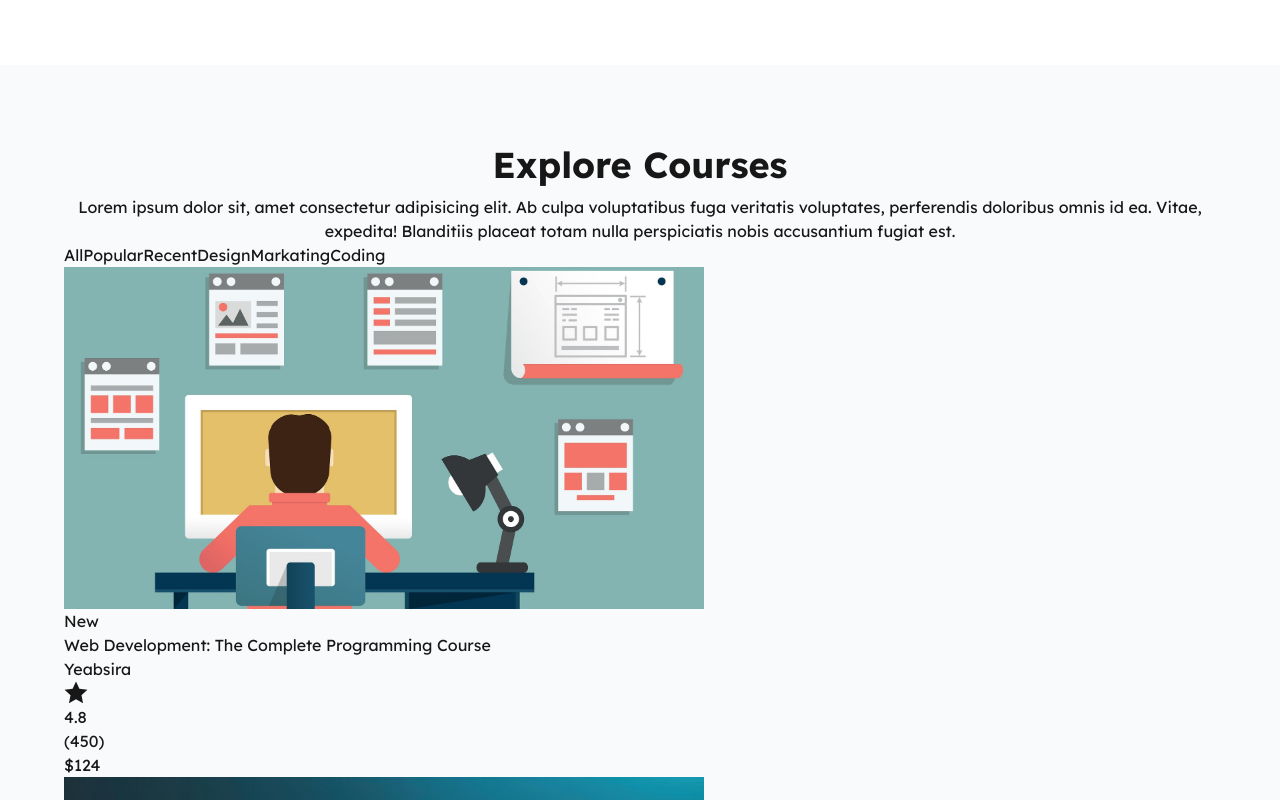
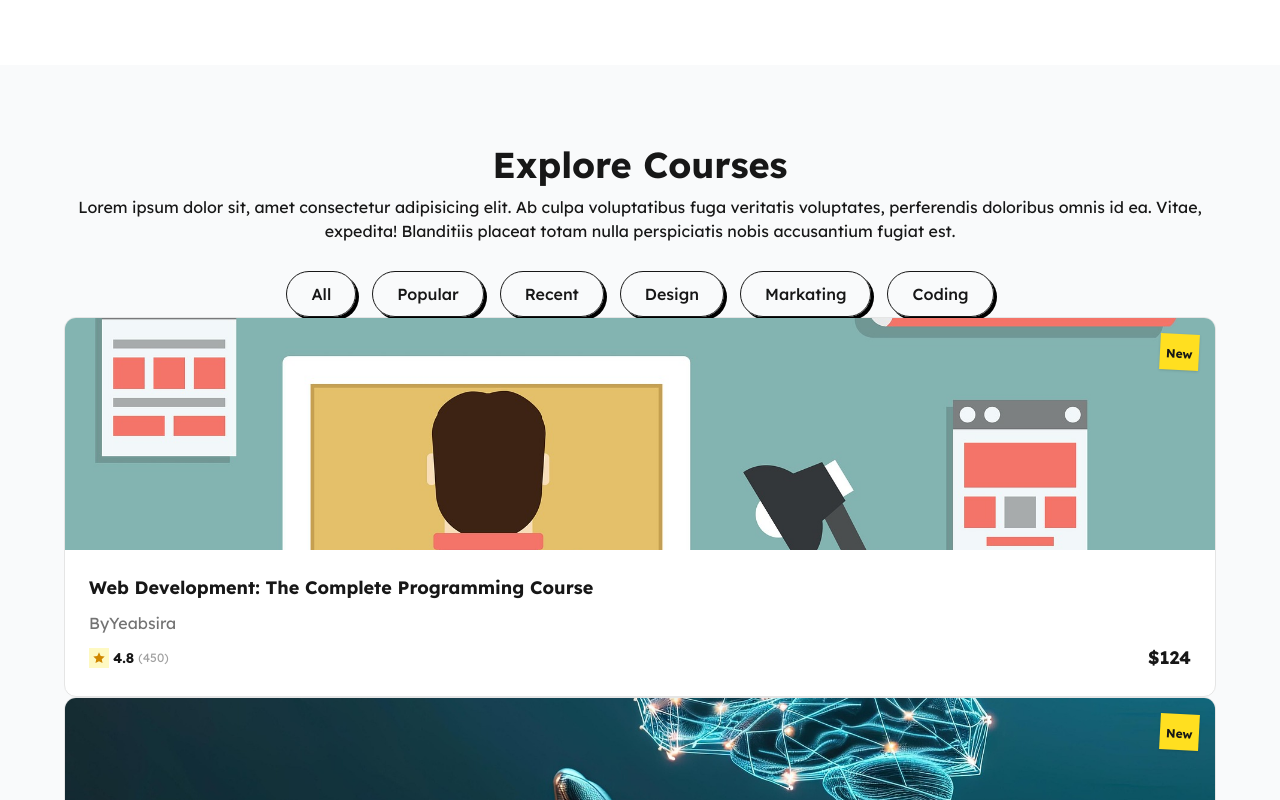
Before and after one commit to tilahundiriba/ScrachUp_Elearning, a React (Vite) app: page / in a window 1280 px wide. Shown: the part 1140-1940 px from the top of the page. Built offline with nearby package versions, Linux system fonts and the light colour scheme.

Commit message:
somr css added

```diff
--- a/src/components/Button.jsx
+++ b/src/components/Button.jsx
@@ -1,10 +1,10 @@
 import React from "react";
 
-const Button = ({ label,primary }) => {
+const Button = ({ label,primary,classes}) => {
   return <button className={`shadow-util px-6
     py-2.5 rounded-full font-medium
     transition-all
-    hover:bg-neutral-100 focus:bg-neutral-100 ${primary ? "bg-lime-400  hover:bg-lime-400 focus:bg-lime-400":
+    hover:bg-neutral-100 focus:bg-neutral-100 ${classes}${primary ? "bg-lime-400  hover:bg-lime-400 focus:bg-lime-400":
     "hover:bg-neutral-100 focus:bg-neutral-100"}`}>{label}</button>;
 };
 
--- a/src/components/Course.jsx
+++ b/src/components/Course.jsx
@@ -9,7 +9,7 @@ const Course = () => {
       <div className="container">
         <div className="text-center space-y-2.5">
           <h2 className="section-title">Explore Courses</h2>
-          <p className="">
+          <p className="tex- max-2xl mx-auto">
             Lorem ipsum dolor sit, amet consectetur adipisicing elit. Ab culpa
             voluptatibus fuga veritatis voluptates, perferendis doloribus omnis
             id ea. Vitae, expedita! Blanditiis placeat totam nulla perspiciatis
@@ -17,12 +17,13 @@ const Course = () => {
           </p>
         </div>
         {/* Wrapper */}
-        <div className="">
+        <div className="mt-7">
           {/* Tabs */}
-          <div className="">
+          <div className="flex flex-wrap justify-center gap-4">
             {["All", "Popular", "Recent", "Design", "Markating", "Coding"].map(
               (tab) => (
-                <button className="" key={tab}>
+                <button className={`shadow-util px-6 py-2.5
+                 rounded-full font-medium hover:bg-neutral-100 focus:bg-neutral-100! transition`} key={tab}>
                   {tab}
                 </button>
               ),
@@ -32,41 +33,44 @@ const Course = () => {
           <div className="">
             {courses.map((course) => (
               //Card
-              <div className="" key={course.id}>
+              <div className="bg-white rounded-xl border border-neutral-200
+              overflow-hidden hover:shadow-[3px_3p_-0px_0px_rgba(0,0,0,1)]
+               hover:border-black focus:border-black focus:shadow-[3px_3p_-0px_0px_rgba(0,0,0,1)] transition" key={course.id}>
                 {/* Img */}
-                <div className="">
+                <div className="h-58 w-full overflow-hidden flex items-center justify-center relative">
                   <img
                     src={course.img}
                     alt={course.title}
                     width={course.width}
                     height={course.height}
+                    className="w-full h-auto object-cover"
                   />
                   {course.isNew === true && (
-                    <div className="">
-                      <span>New</span>
+                    <div className="absolute top-4 right-4 bg-yellow-300 p-1.5 transform rotate-3 shadow-sm">
+                      <span className="text-xs font-bold">New</span>
                     </div>
                   )}
                 </div>
                 {/* Content */}
-                <div className="">
-                  <h3 className="">{course.title}</h3>
-                  <p className=""> {course.author}</p>
-                  <div className="">
+                <div className="p-6 space-y-2">
+                  <h3 className="font-bold text-lg">{course.title}</h3>
+                  <p className="text"> By{course.author}</p>
+                  <div className="flex justify-between">
                     {/* Rate */}
-                    <div className="">
-                      <span className="">
-                        <RiStarFill />
+                    <div className="flex items-center gap-1">
+                      <span className="shrink-0 bg-yellow-100 p-1 text-yellow-600 inline-flex">
+                        <RiStarFill size={12}/>
                       </span>
-                      <p className="">{course.rating}</p>
-                      <p className=""> ({course.reviews})</p>
+                      <p className="text-sm font-bold">{course.rating}</p>
+                      <p className="text-xs text-neutral-400"> ({course.reviews})</p>
                     </div>
-                    <p>${course.price}</p>
+                    <p className="font-bold text-lg">${course.price}</p>
                   </div>
                 </div>
               </div>
             ))}
           </div>
-          <Button label={"Explore all courses"} primary/>
+          <Button label={"Explore all courses"} primary classes={"mt-12 mx-auto block"}/>
         </div>
       </div>
     </section>
```
